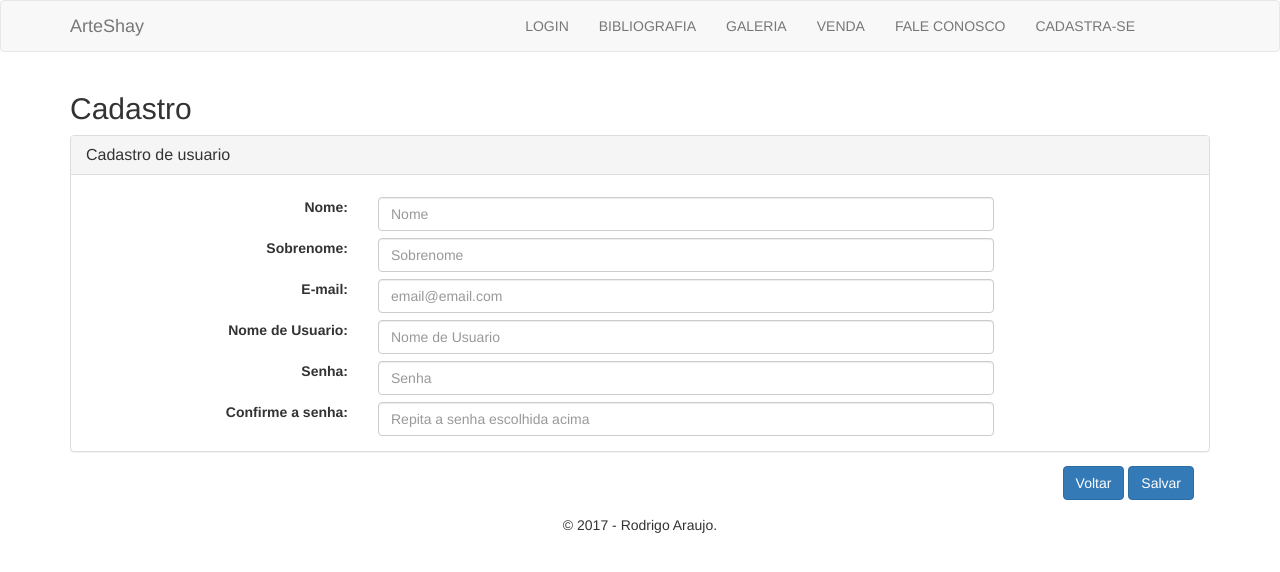
After one commit to Francislley/sisvendas02, a Django app: page /cadastro/ in a window 1280 px wide. The commit adds this page. Shown: the top 572 px of the page. Run offline with Django 3.2, Linux system fonts and the light colour scheme; some libraries are stand-ins or nearby versions.

Commit message:
Arrumando bug de cadastro

```diff
--- a/src/autenticacao/views.py
+++ b/src/autenticacao/views.py
@@ -2,6 +2,7 @@
 from django.core.urlresolvers import reverse_lazy, reverse
 from django.views.generic import FormView,RedirectView,TemplateView
 from django.contrib import messages
+from django.http import HttpResponseRedirect
 from django.contrib.auth import login as auth_login, logout as auth_logout
 from django.views.decorators.cache import never_cache
 from django.views.decorators.csrf import csrf_protect
--- a/src/cadastro/forms.py
+++ b/src/cadastro/forms.py
@@ -5,24 +5,23 @@
 
 class UsuarioCreateForm(forms.ModelForm):
 
-    password2 = forms.CharField(
-        label = u'Confirmar a senha',
+    password = forms.CharField(
+        label=u'Senha',
         max_length=8,
         required=True,
-        widget=forms.PasswordInput(attrs={'class':'form-control','placeholder':'Confirmar a senha.'}),
+        widget=forms.PasswordInput(attrs={'class':'form-control','placeholder':'Senha'}),
+    )
+
+    password2 = forms.CharField(
+        label=u'Confirme a senha',
+        max_length=8,
+        required=True,
+        widget=forms.PasswordInput(attrs={'class':'form-control','placeholder':'Repita a senha escolhida acima'}),
     )
 
     class Meta:
         model = User
         fields = ('first_name', 'last_name', 'email', 'username', 'password')
-
-        labels = {
-            'first_name':_(u'Nome'),
-            'last_name':_(u'Sobrenome'),
-            'email':_(u'E-Mail'),
-            'username':_(u'Usuario'),
-            'password':_(u'Senha'),
-            }
 
         widgets = {
             'first_name': forms.TextInput(attrs={'class':'form-control','placeholder':'Nome'}),
@@ -42,7 +41,7 @@
 
         def save(self, commit=True):
             # Salva a senha fornecida em formato hash
-            user = super(CadastroCreateForm, self).save(commit=False)
+            user = super(UsuarioCreateForm, self).save(commit=False)
             user.set_password(self.cleaned_data["password"])
             if commit:
                 user.save()
--- a/src/cadastro/urls.py
+++ b/src/cadastro/urls.py
@@ -1,7 +1,7 @@
 from django.conf.urls import url
-from cadastro import views
+from cadastro.views import UsuarioCreateView
 
 urlpatterns = [
 
-    url(r'^$',views.UsuarioCreateView.as_view(), name='cadastro' ),
+    url(r'^$',UsuarioCreateView.as_view(), name='cadastro' ),
 ]
--- a/src/cadastro/views.py
+++ b/src/cadastro/views.py
@@ -1,13 +1,20 @@
-from django.shortcuts import render
+from django.shortcuts import render, reverse
 from django.views.generic import CreateView, DeleteView,UpdateView
 from django.contrib.auth import update_session_auth_hash,authenticate
+from django.core.urlresolvers import reverse_lazy, reverse
+from django.http import HttpResponseRedirect
+from django.contrib.auth import login as auth_login, logout as auth_logout
 
 
 from cadastro.forms import UsuarioCreateForm
+from cadastro.models.cadastro import User
 
 class UsuarioCreateView(CreateView):
+    """
+    Para cadastro de novos usuários
+    """
     form_class = UsuarioCreateForm
-    # success_url = reverse_lazy('')
+    success_url = reverse_lazy('home')
     template_name = 'cadastro/cadastro.html'
 
     def form_valid(self, form):
@@ -15,6 +22,11 @@
         password = form.cleaned_data['password']
         self.object = form.save()
 
+        #Hash senha
+        user = User.objects.get(username=username)
+        user.set_password(password)
+        user.save()
+
         #Autentica usuario criado
         user = authenticate(username=username,
                             password=password)
--- /dev/null
+++ b/src/templates/cadastro/cadastro.html
@@ -0,0 +1,34 @@
+{% extends "base.html" %}
+{% load static %}
+
+{% block container %}
+<section  class="container">
+	<h2>Cadastro</h2>
+    <form class="form-horizontal" action="" method="post">
+        {% csrf_token %}
+
+        <div class="panel panel-default">
+			<div class="panel-heading">
+				<h3 class="panel-title">Cadastro de usuario</h3>
+			</div>
+
+			<div class="panel-body">
+    			{% for fields in form %}
+    				<div class="col-md-3 control-label text-left">
+    					{{ fields.label_tag }}
+    				</div>
+    				<div class="col-md-7 control-label">
+    				    {{ fields }}
+    					{{ fields.errors }}
+    				</div>
+    			{% endfor %}
+            </div>
+            <div class="panel-body pull-right">
+				<a href="{% url "home" %}" class="btn btn-primary">Voltar</a>
+
+                <button class="btn btn-primary" type="submit" name="btn_salvar">Salvar</button>
+            </div>
+        </div>
+    </form>
+</section>
+{% endblock %}
--- a/src/templates/menu.html
+++ b/src/templates/menu.html
@@ -68,7 +68,7 @@
                             <a href="#" class="text-uppercase">Fale Conosco </a>
                         </li>
                         <li>
-                            <a href="#" class="text-uppercase"></a>
+                            <a href="{% url 'cadastro:cadastro' %}" class="text-uppercase">Cadastra-se</a>
                         </li>
                         <li>
                             <a href="" class="text-uppercase"></a>
```
